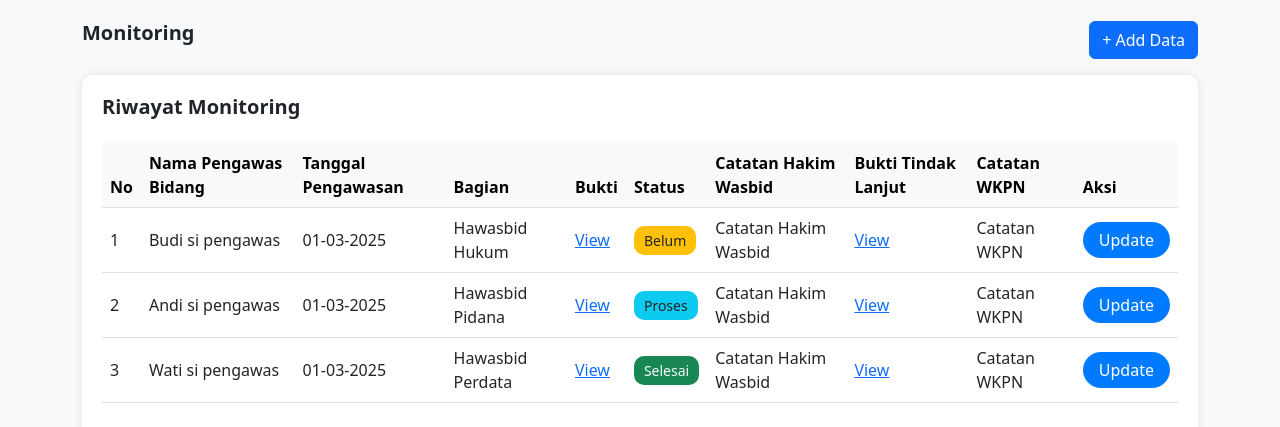
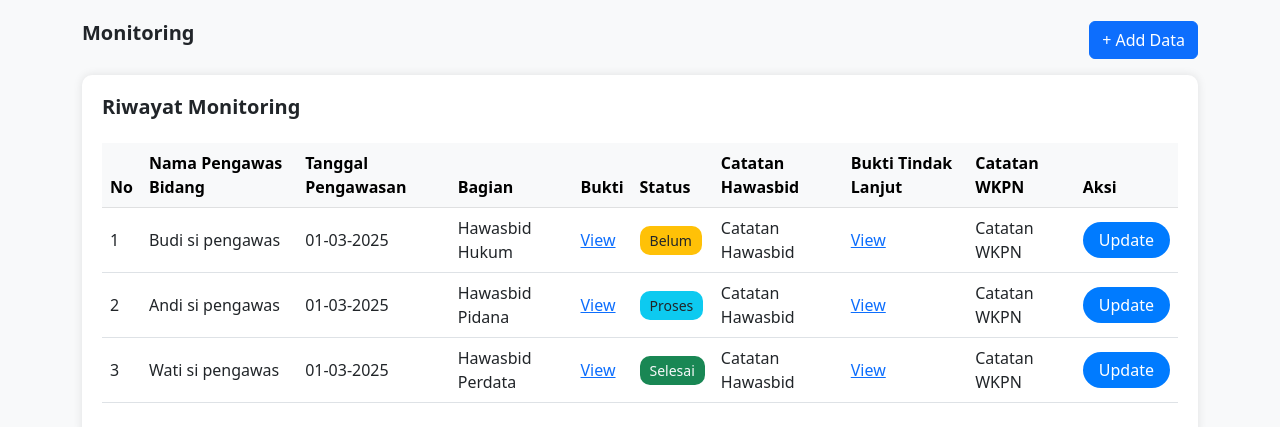
Before and after one commit to zakiburnama/web-hawasbid, a plain HTML site: page index.html in a window 1280 px wide. Shown: the part 215-642 px from the top of the page. Drawn offline with nearby package versions, Linux system fonts and the light colour scheme.

Commit message:
Update index.html

```diff
--- a/index.html
+++ b/index.html
@@ -161,7 +161,7 @@
                         <th>Bagian</th>
                         <th>Bukti</th>
                         <th>Status</th>
-                        <th>Catatan Hakim Wasbid</th>
+                        <th>Catatan Hawasbid</th>
                         <th>Bukti Tindak Lanjut</th>
                         <th>Catatan WKPN</th>
                         <th>Aksi</th>
@@ -175,7 +175,7 @@
                         <td>Hawasbid Hukum</td>
                         <td><a href="#" class="text-primary">View</a></td>
                         <td><span class="status-badge bg-warning">Belum</span></td>
-                        <td>Catatan Hakim Wasbid</td>
+                        <td>Catatan Hawasbid</td>
                         <td><a href="#" class="text-primary">View</a></td>
                         <td>Catatan WKPN</td>
                         <td><button class="btn btn-update">Update</button></td>
@@ -187,7 +187,7 @@
                         <td>Hawasbid Pidana</td>
                         <td><a href="#" class="text-primary">View</a></td>
                         <td><span class="status-badge bg-info">Proses</span></td>
-                        <td>Catatan Hakim Wasbid</td>
+                        <td>Catatan Hawasbid</td>
                         <td><a href="#" class="text-primary">View</a></td>
                         <td>Catatan WKPN</td>
                         <td><button class="btn btn-update">Update</button></td>
@@ -199,7 +199,7 @@
                         <td>Hawasbid Perdata</td>
                         <td><a href="#" class="text-primary">View</a></td>
                         <td><span class="status-badge bg-success text-light">Selesai</span></td>
-                        <td>Catatan Hakim Wasbid</td>
+                        <td>Catatan Hawasbid</td>
                         <td><a href="#" class="text-primary">View</a></td>
                         <td>Catatan WKPN</td>
                         <td><button class="btn btn-update">Update</button></td>
```
